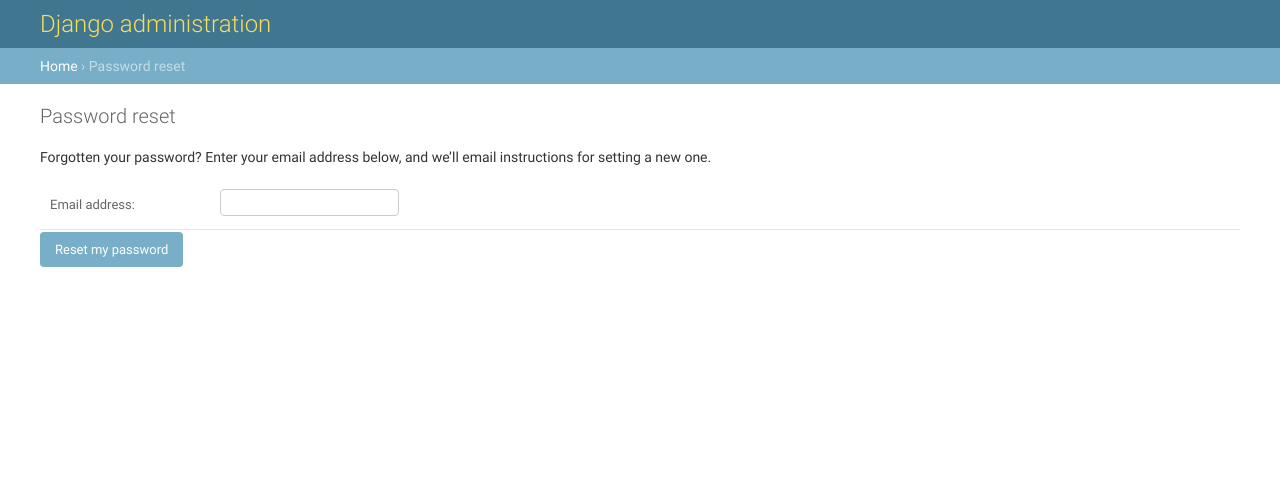
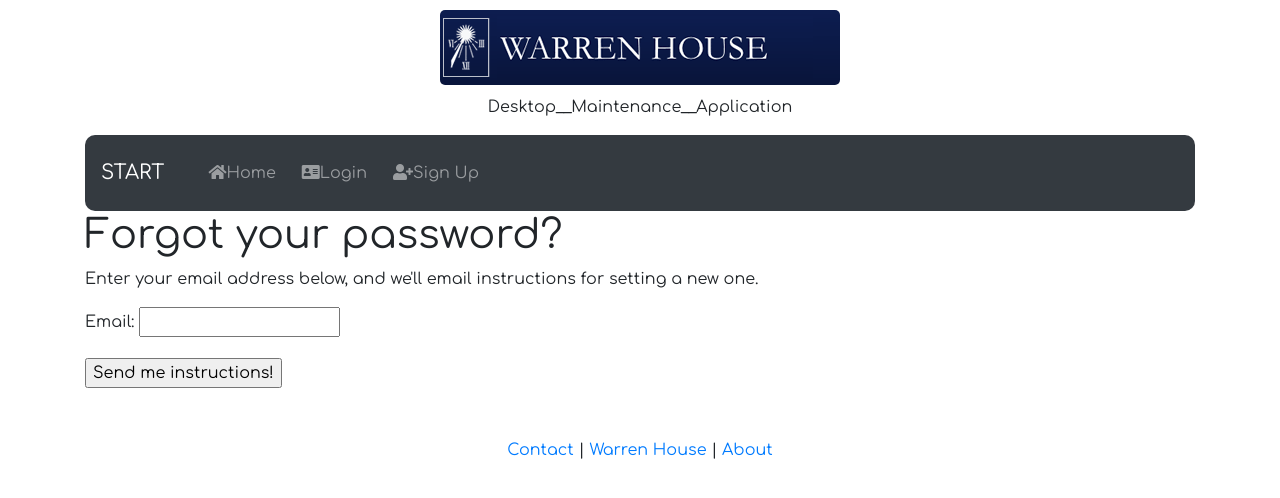
Before and after one commit to BartoszLewosz/Maintenance_ticketing_system, a Django app: page /password_reset/ in a window 1280 px wide. Shown: the top 498 px of the page. Run offline with Django 3.2, Linux system fonts and the light colour scheme; some libraries are stand-ins or nearby versions; some web fonts are replaced.

Commit message:
Added Reset password feature. Need to be CSSed

```diff
--- a/homepage/templates/homepage/login.html
+++ b/homepage/templates/homepage/login.html
@@ -9,7 +9,7 @@
     {{ form.as_p }}
     <button type="submit" class="btn btn-outline-dark">Login</button>
   </form>
-  <a href="{% url 'password_reset' %}", button type="submit", class="btn btn-outline-dark">Redet password</a>
+  <a href="{% url 'password_reset' %}", button type="submit", class="btn btn-outline-dark">Reset password</a>
 {% endblock %}
 
 
--- a/homepage/templates/homepage/registration/password_reset_complete.html
+++ b/homepage/templates/registration/password_reset_complete.html
@@ -7,7 +7,7 @@
 {% block content %}
 
 	<p>
-		    Your password has been set. You may go ahead and <a href="{% url 'login/' %}">sign in</a> now.
+		    Your password has been set. You may go ahead and <a href="{% url 'login' %}">sign in</a> now.
 	</p>
 
 {% endblock content %}
--- /dev/null
+++ b/homepage/templates/registration/password_reset_form.html
@@ -0,0 +1,15 @@
+{% extends 'homepage/base.html' %}
+{% load staticfiles %}
+{% block title %}Forgot Your Password?{% endblock %}
+
+{% block content %}
+  <h1>Forgot your password?</h1>
+  <p>Enter your email address below, and we'll email instructions for setting a new one.</p>
+
+  <form method="POST">
+    {% csrf_token %}
+    {{ form.as_p }}
+    <input type="submit" value="Send me instructions!">
+  </form>
+</div>
+{% endblock %}
--- a/homepage/urls.py
+++ b/homepage/urls.py
@@ -11,4 +11,5 @@ urlpatterns = [
 	url(r'^plumbing/', include('plumbing.urls')),
 	url(r'^garden/', include('garden.urls')),
 	url(r'^signup/$', core_views.signup, name='signup'),
+
 ]
--- a/homepage/views.py
+++ b/homepage/views.py
@@ -34,9 +34,6 @@ def index(request):
 def about(request):
 	return render(request, 'homepage/about.html')
 
-def password_reset(request):
-	return render(request, 'homepage/password_reset_form.html')
-
 def contact(request):
 	return render(request, 'homepage/contact.html')
 
--- a/house_project/urls.py
+++ b/house_project/urls.py
@@ -25,5 +25,7 @@ urlpatterns = [
     url(r'^', include('homepage.urls')),
     url(r'^login/$', auth_views.login, {'template_name': 'homepage/login.html'}, name='login'),
     url(r'^logout/$', auth_views.logout, {'next_page': '/'}, name='logout'),
-    url(r'^', include('django.contrib.auth.urls')),
+    url('^', include('django.contrib.auth.urls')),
+    url(r'^password_reset/$', auth_views.password_reset, {'template_name': 'homepage/registration/reset_password_form.html'}),
+
 ]
```
Also changed, not shown: homepage/templates/homepage/registration/password_reset_form.html (deleted, +0 -16 lines), homepage/forms.py (line endings or trailing spaces), homepage/templates/registration/password_reset_confirm.html (renamed from homepage/templates/homepage/registration/password_reset_confirm.html), homepage/templates/registration/password_reset_done.html (renamed from homepage/templates/homepage/registration/password_reset_done.html), homepage/templates/registration/password_reset_email.html (renamed from homepage/templates/homepage/registration/password_reset_email.html), homepage/templates/registration/password_reset_subject.txt (renamed from homepage/templates/homepage/registration/password_reset_subject.txt).
